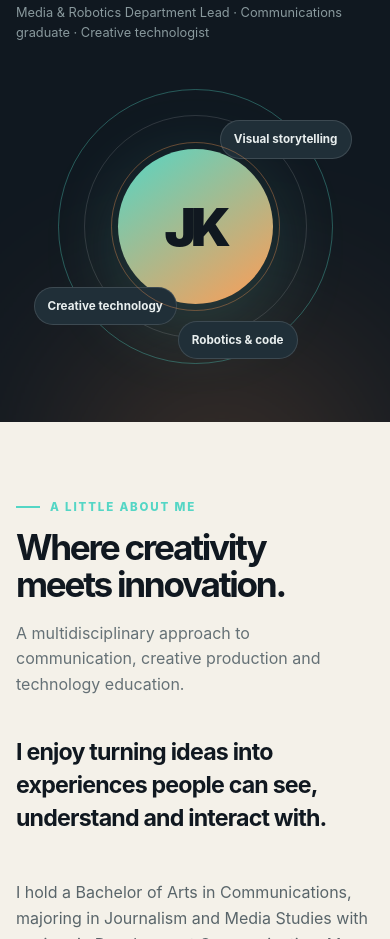
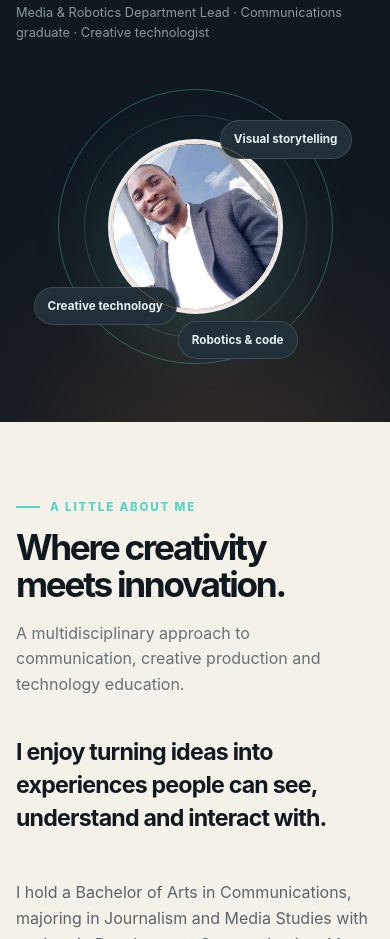
Before and after one commit to smartmedia-spec/portfolio, a plain HTML site: page index.html in a window 390 px wide. Shown: the part 832-1771 px from the top of the page. Drawn offline with Linux system fonts and the light colour scheme.

Commit message:
Add profile portrait to portfolio

```diff
--- a/index.html
+++ b/index.html
@@ -46,7 +46,7 @@
     .orbit { width: min(340px, 80vw); aspect-ratio: 1; border-radius: 50%; border: 1px solid rgba(84,214,197,.35); display: grid; place-items: center; position: relative; }
     .orbit:before, .orbit:after { content: ""; position: absolute; border: 1px solid rgba(255,255,255,.13); border-radius: 50%; inset: 25px; }
     .orbit:after { inset: 52px; border-color: rgba(255,156,85,.35); }
-    .initials { width: 190px; height: 190px; border-radius: 50%; display: grid; place-items: center; background: linear-gradient(145deg, #54d6c5, #ff9c55); color: var(--ink); font-size: 4rem; font-weight: 950; letter-spacing: -.1em; box-shadow: 0 20px 80px rgba(84,214,197,.2); }
+    .portrait-image { width: 210px; height: 210px; display: block; object-fit: cover; object-position: center 38%; border-radius: 50%; border: 5px solid rgba(255,255,255,.92); box-shadow: 0 20px 80px rgba(84,214,197,.2); }
     .orbit-tag { position: absolute; background: #202f38; border: 1px solid var(--line); color: #e8eeee; border-radius: 999px; padding: 9px 13px; font-size: .73rem; font-weight: 750; }
     .tag-one { top: 30px; right: -20px; } .tag-two { bottom: 38px; left: -25px; } .tag-three { bottom: 4px; right: 34px; }
     .section { padding: 94px 0; }
@@ -119,7 +119,7 @@
       .hero-grid, .about-grid { grid-template-columns: 1fr; gap: 30px; }
       .profile-art { min-height: 310px; }
       .orbit { width: 275px; }
-      .initials { width: 155px; height: 155px; font-size: 3.3rem; }
+      .portrait-image { width: 175px; height: 175px; }
       .project-grid { grid-template-columns: repeat(2,1fr); }
       .skills-grid { grid-template-columns: repeat(2,1fr); }
       .section-head { display: block; }
@@ -168,9 +168,9 @@
           </div>
           <p class="hero-note">Media & Robotics Department Lead · Communications graduate · Creative technologist</p>
         </div>
-        <div class="profile-art" aria-label="Jefa John Kombo initials graphic">
+        <div class="profile-art" aria-label="Portrait of Jefa John Kombo">
           <div class="orbit">
-            <div class="initials">JK</div>
+            <img class="portrait-image" src="assets/jefa-john-kombo.jpg" alt="Jefa John Kombo" width="210" height="210" />
             <span class="orbit-tag tag-one">Visual storytelling</span>
             <span class="orbit-tag tag-two">Creative technology</span>
             <span class="orbit-tag tag-three">Robotics & code</span>
```
Also changed, not shown: assets/jefa-john-kombo.jpg (added).
